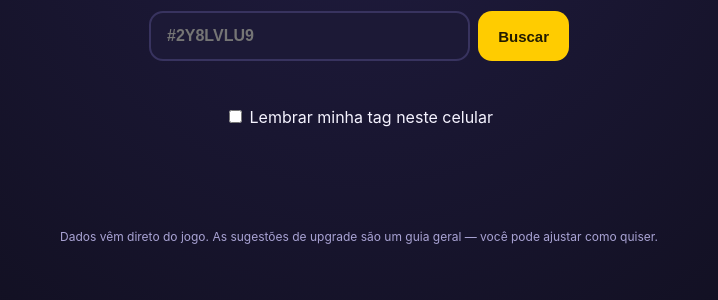
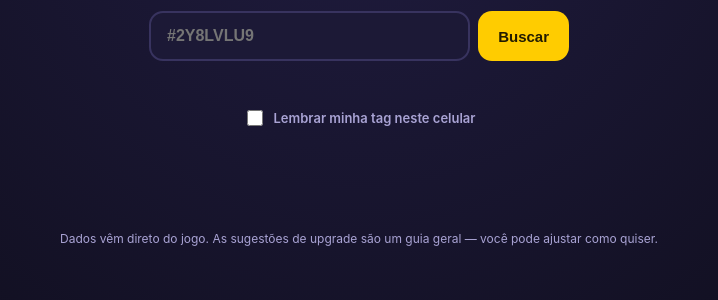
Before and after one commit to alissontroll/Brawl-new, a Flask app: page / in a window 1280 px wide. Shown: the part 159-459 px from the top of the page, without its empty margins (281-999 px from the left). Run offline with Flask 3, Linux system fonts and the light colour scheme.

Commit message:
Add remember row styles to style.css
Added styles for the remember row and its input.

```diff
--- a/static/style.css
+++ b/static/style.css
@@ -59,6 +59,13 @@ main { max-width: 640px; margin: 0 auto; padding: 20px 16px 60px; }
 
 .status-msg { min-height: 20px; margin-top: 12px; font-size: 14px; color: var(--accent2); font-weight: 600; }
 
+.remember-row {
+  display: flex; align-items: center; justify-content: center; gap: 8px;
+  font-size: 13px; color: var(--text-dim); font-weight: 600;
+  margin-top: 4px; cursor: pointer;
+}
+.remember-row input { width: 16px; height: 16px; accent-color: var(--accent); }
+
 .hidden { display: none !important; }
 
 .profile-card {
```
